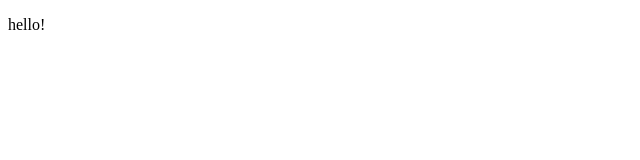
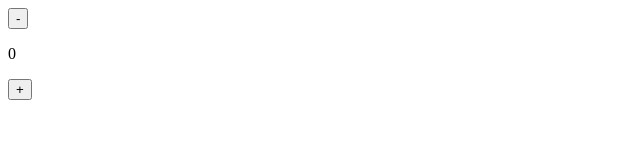
Before and after one commit to JakeTrevor/react-demo, a website: page index.html in a window 1280 px wide. Shown: the whole page, without its empty margins (0-640 px from the left). Drawn offline with Linux system fonts and the light colour scheme.

```diff
--- a/index.html
+++ b/index.html
@@ -2,8 +2,26 @@
 <html lang="en">
   <head>
     <meta name="viewport" content="width=device-width, initial-scale=1.0" />
+    <script>
+      function add() {
+        let counter = document.getElementById("counter");
+        let value = Number(counter.innerHTML);
+        value += 1;
+        counter.innerHTML = String(value);
+      }
+      function minus() {
+        let counter = document.getElementById("counter");
+        let value = Number(counter.innerHTML);
+        value -= 1;
+        counter.innerHTML = String(value);
+      }
+    </script>
   </head>
   <body>
-    <div><p>hello!</p></div>
+    <div>
+      <button onclick="minus()">-</button>
+      <p id="counter">0</p>
+      <button onclick="add()">+</button>
+    </div>
   </body>
 </html>
```
Also changed, not shown: 1 other file.
